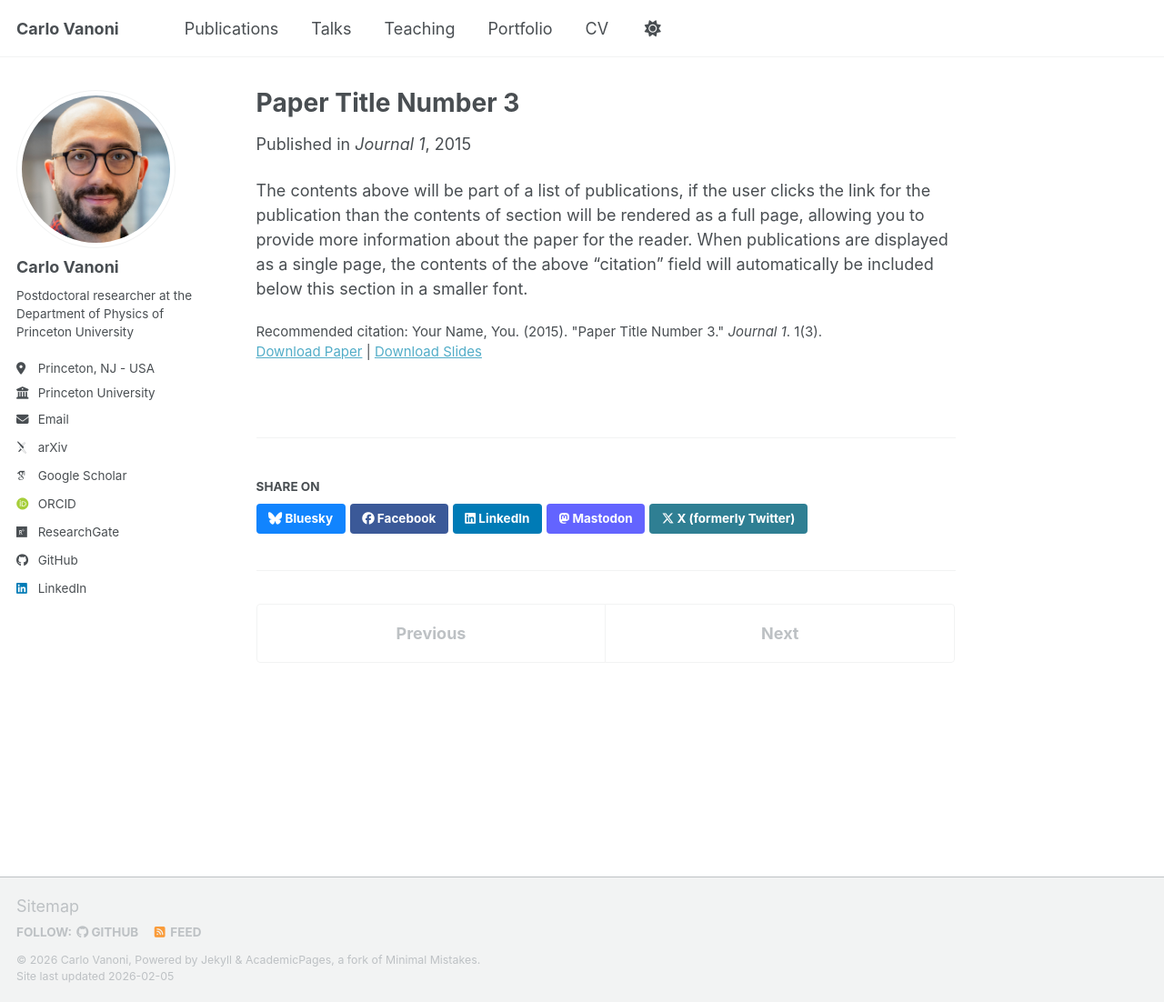
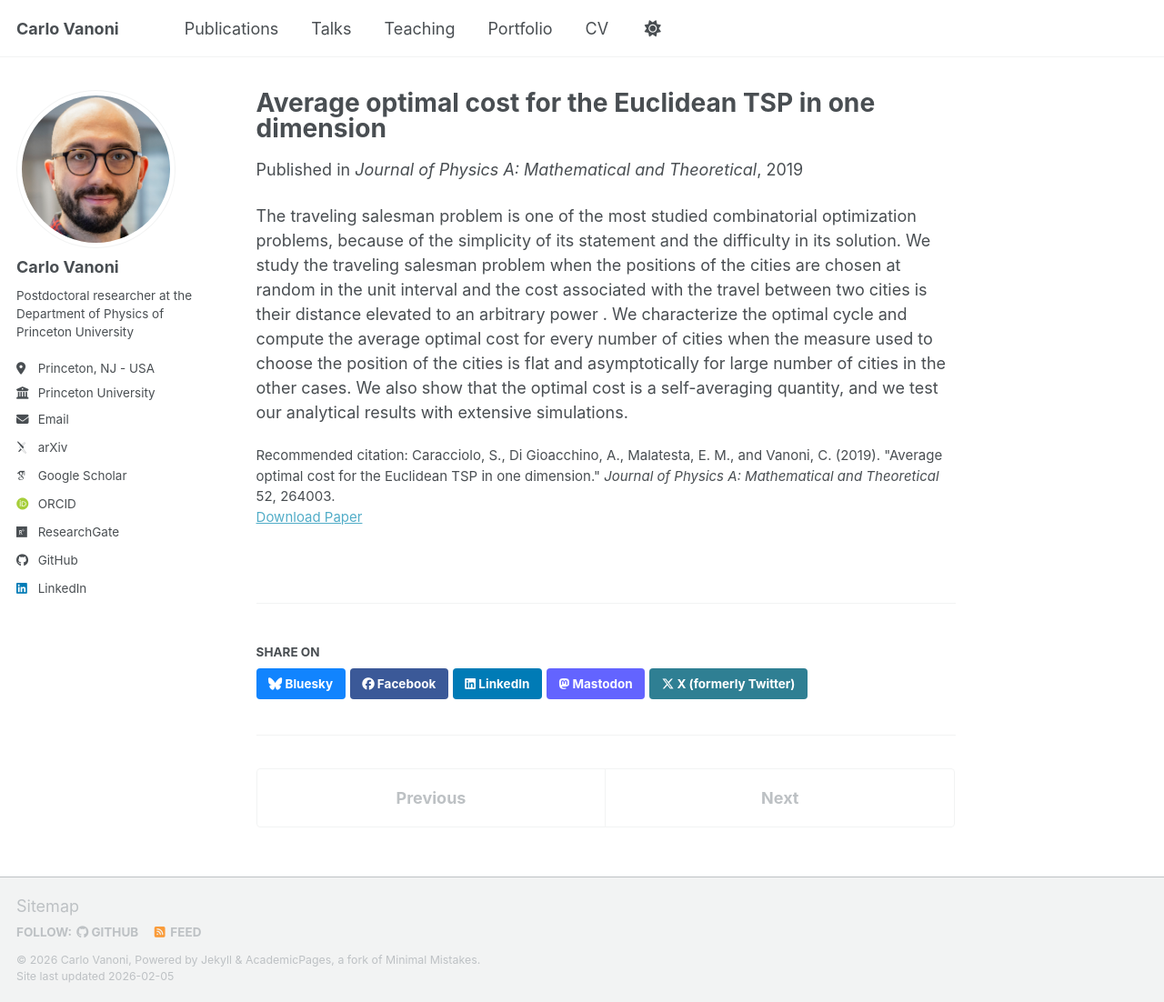
Before and after one commit to CarloVanoni/carlovanoni.github.io, a Jekyll site: the page built from _publications/2015-10-01-paper-title-number-3.md, in a window 1280 px wide and 1102 px high. Shown: the whole window at 91% size. Built offline with Jekyll 4.4.1, drawn with Linux system fonts in a browser that asks for light colours; some web fonts are replaced; a script bundle is joined from its source files by our own code; library files that are not in the unit come from our copies.

Commit message:
Update 2015-10-01-paper-title-number-3.md

```diff
--- a/_publications/2015-10-01-paper-title-number-3.md
+++ b/_publications/2015-10-01-paper-title-number-3.md
@@ -1,14 +1,13 @@
 ---
-title: "Paper Title Number 3"
+title: "Average optimal cost for the Euclidean TSP in one dimension"
 collection: publications
 category: manuscripts
-permalink: /publication/2015-10-01-paper-title-number-3
-excerpt: 'This paper is about the number 3. The number 4 is left for future work.'
-date: 2015-10-01
-venue: 'Journal 1'
-slidesurl: 'https://academicpages.github.io/files/slides3.pdf'
-paperurl: 'https://academicpages.github.io/files/paper3.pdf'
-citation: 'Your Name, You. (2015). &quot;Paper Title Number 3.&quot; <i>Journal 1</i>. 1(3).'
+permalink: /publication/2019-06-01-average-optimal-cost-euclidean-tsp-one-dimension
+excerpt: 'We characterize the optimal tour and compute the average optimal cost for the one-dimensional Euclidean traveling salesman problem with randomly distributed cities.'
+date: 2019-06-01
+venue: 'Journal of Physics A: Mathematical and Theoretical'
+paperurl: 'https://doi.org/10.1088/1751-8121/ab1600'
+citation: 'Caracciolo, S., Di Gioacchino, A., Malatesta, E. M., and Vanoni, C. (2019). &quot;Average optimal cost for the Euclidean TSP in one dimension.&quot; <i>Journal of Physics A: Mathematical and Theoretical</i> 52, 264003.'
 ---
 
-The contents above will be part of a list of publications, if the user clicks the link for the publication than the contents of section will be rendered as a full page, allowing you to provide more information about the paper for the reader. When publications are displayed as a single page, the contents of the above "citation" field will automatically be included below this section in a smaller font.
+The traveling salesman problem is one of the most studied combinatorial optimization problems, because of the simplicity of its statement and the difficulty in its solution. We study the traveling salesman problem when the positions of the cities are chosen at random in the unit interval and the cost associated with the travel between two cities is their distance elevated to an arbitrary power . We characterize the optimal cycle and compute the average optimal cost for every number of cities when the measure used to choose the position of the cities is flat and asymptotically for large number of cities in the other cases. We also show that the optimal cost is a self-averaging quantity, and we test our analytical results with extensive simulations.
```
